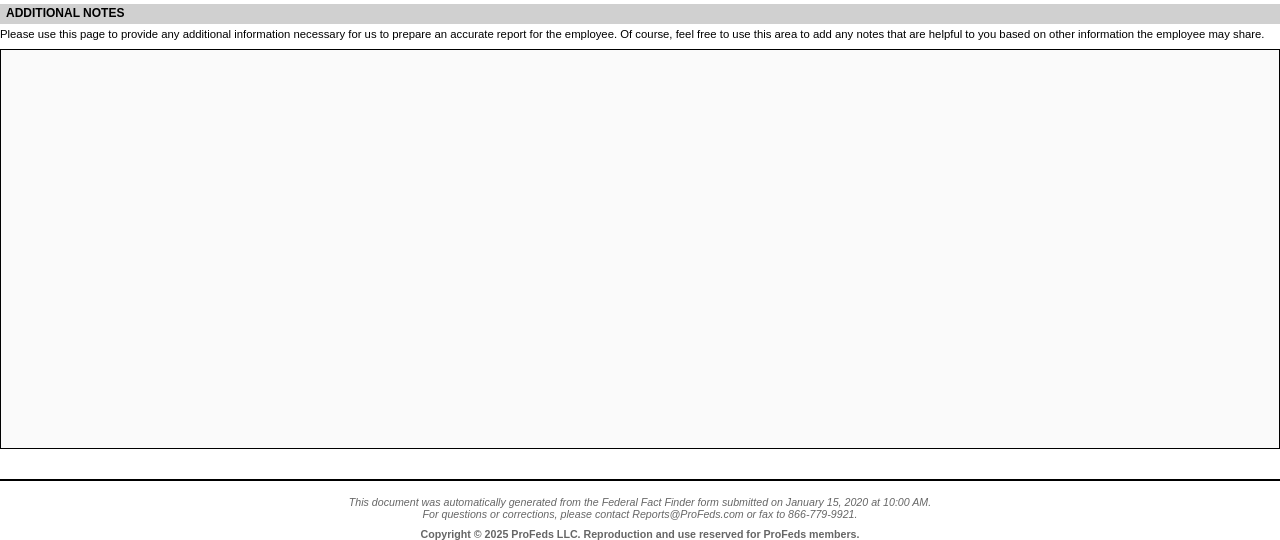
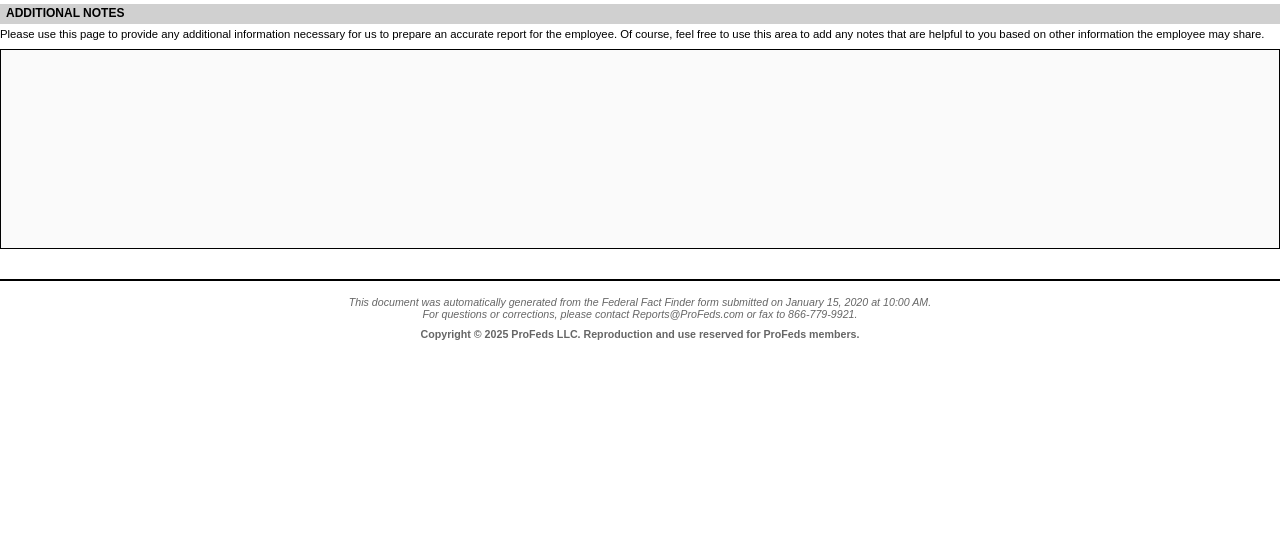
Before and after one commit to TexasCountry01/advisor-portal-app, a Django app: template cases/templates/cases/fact_finder_pdf_template_v2.html in a window 1280 px wide. Shown: the part 3819-4359 px from the top of the page. After the commit the page ends 4159 px from the top, so only its background shows below. Run offline with Django 5.2, Linux system fonts and the light colour scheme; tables that the repository leaves empty hold one stand-in row (values such as "Sample post"); the template is opened without the code that fills it: values that come from a table or form of the project are taken from there, most other values are stand-ins (such as "Sample title", 1, 10 or a date in 2020).

Commit message:
Fix additional notes PDF overflow - reduce min-height and use fact_finder object

```diff
--- a/cases/templates/cases/fact_finder_pdf_template_v2.html
+++ b/cases/templates/cases/fact_finder_pdf_template_v2.html
@@ -1445,7 +1445,7 @@
     <div style="font-size: 8.5pt; margin-bottom: 8px;">
         Please use this page to provide any additional information necessary for us to prepare an accurate report for the employee. Of course, feel free to use this area to add any notes that are helpful to you based on other information the employee may share.
     </div>
-    <div class="notes-box" style="min-height: 400px;">{{ data.additional_information.additional_notes|default:"" }}</div>
+    <div class="notes-box" style="min-height: 200px; max-height: 600px; white-space: pre-wrap; word-wrap: break-word;">{{ fact_finder.additional_notes|default:"" }}</div>
 
     <!-- FOOTER on last page -->
     <div style="margin-top: 30px; padding-top: 15px; border-top: 2px solid #000; font-size: 8pt; text-align: center; color: #666;">
```
